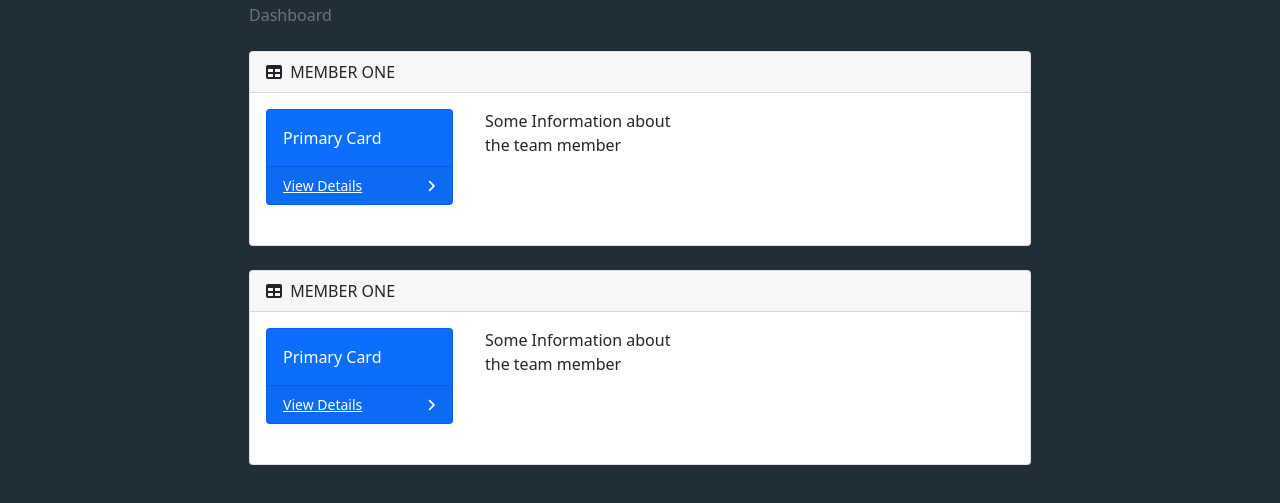
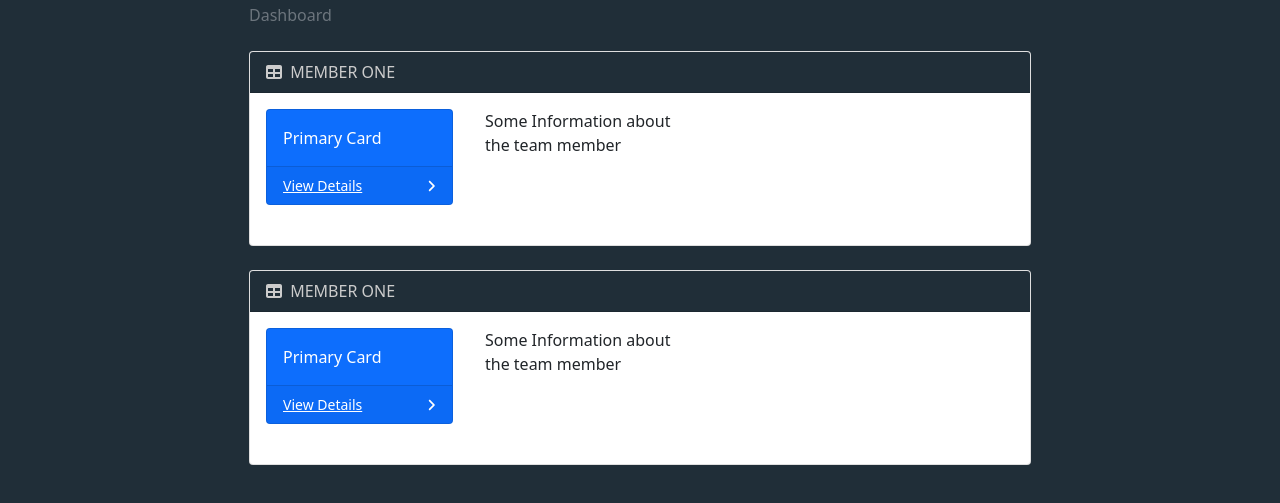
Before and after one commit to NFT-iness/New_NFT_Project, a plain HTML site: page team.html in a window 1280 px wide. Shown: the part 133-636 px from the top of the page. Drawn offline with nearby package versions, Linux system fonts and the light colour scheme; a script that the page names is missing.

Commit message:
Add files via upload

```diff
--- a/css/custom-style.css
+++ b/css/custom-style.css
@@ -28,6 +28,16 @@ body{
 }
 .sb-topnav.navbar-dark #sidebarToggle{
   color: #6c5a3e;
+}
+
+/*card styles*/
+.card-header{
+  background-color: #202e38 !important ;
+  color: #CCC;
+}
+
+iframe{
+  overflow: hidden !important;
 }
 
 /*typography styles*/
```
